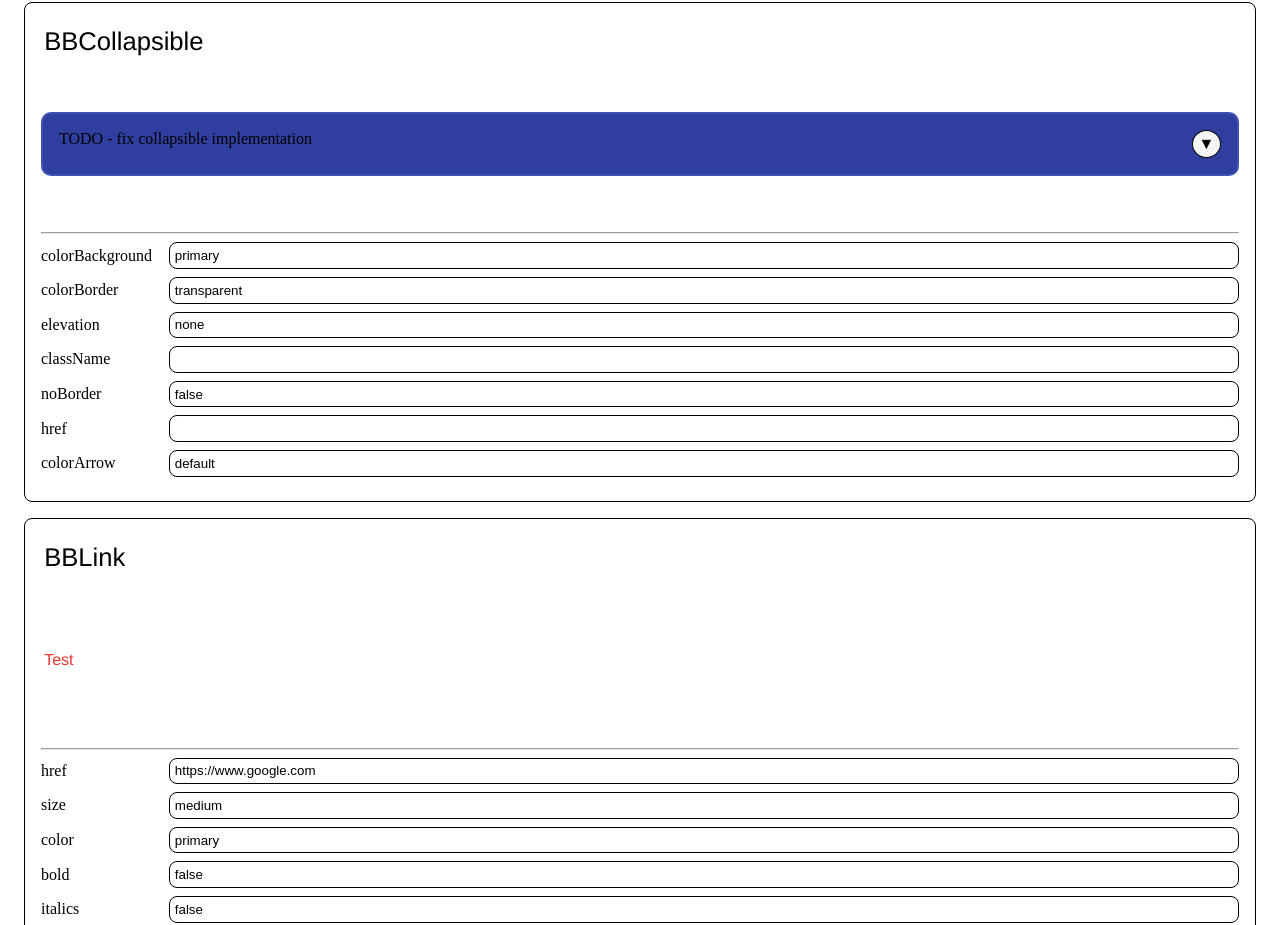
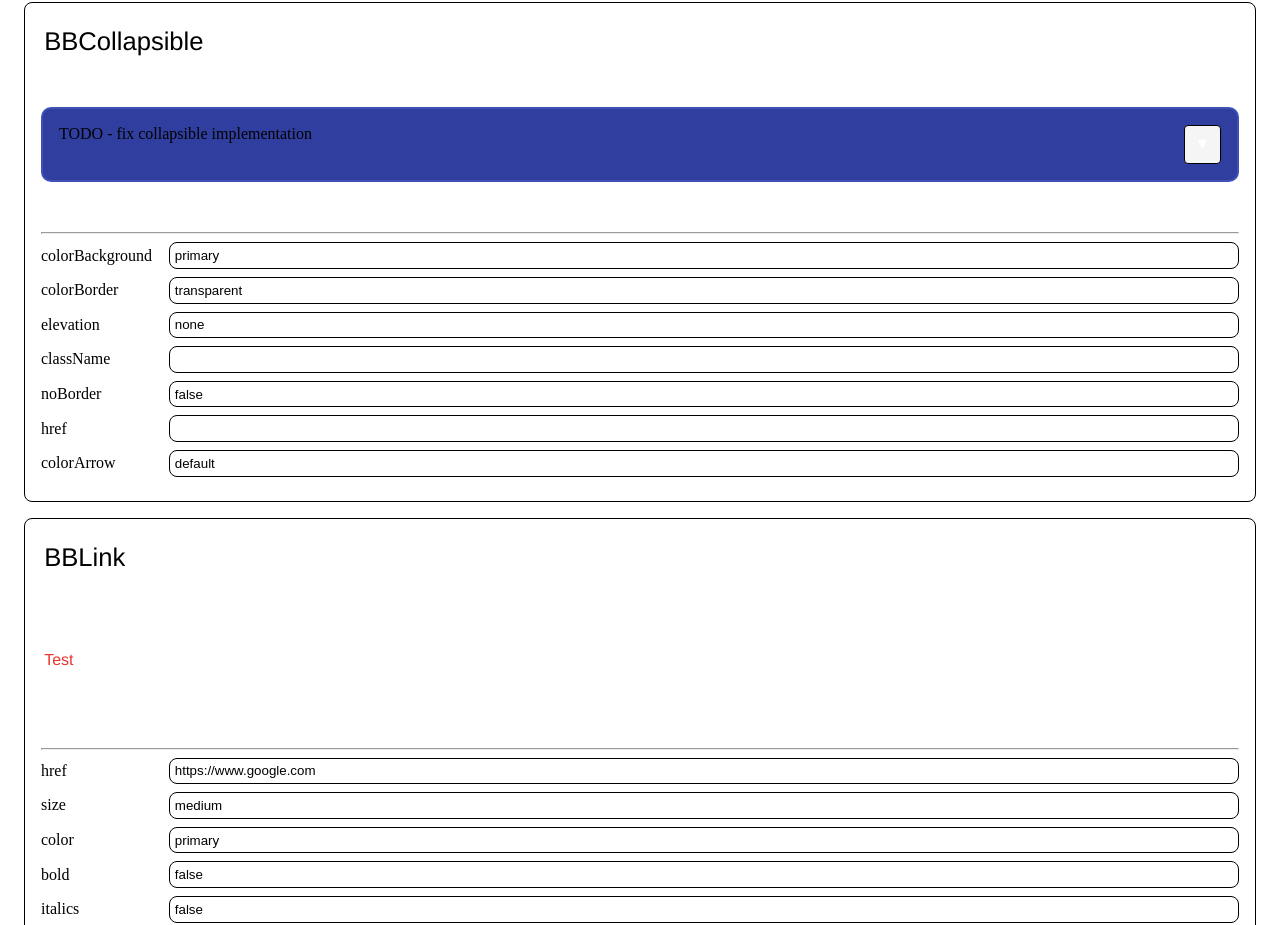
Before and after one commit to dan1229/nextjs-base-blocks, a Next.js app: page / in a window 1280 px wide. Shown: the part 2100-3025 px from the top of the page. Built offline with nearby package versions, Linux system fonts and the light colour scheme.

Commit message:
fix/bbcollapsible button stretch and styling (#60)
* changed bb collapsible to button

* styling fix

* lint

```diff
--- a/src/bbcollapsible/index.tsx
+++ b/src/bbcollapsible/index.tsx
@@ -1,5 +1,6 @@
 import classnames from 'classnames';
 import React, { useState, Children, cloneElement } from 'react';
+import BBButton from '../bbbutton';
 import BBCard from '../bbcard';
 import styles from './styles.module.scss';
 import type { IPropsBBCard } from '../bbcard';
@@ -49,7 +50,12 @@ const Header = ({ children, isExpanded, colorArrow = 'default', ...props }: IPro
   return (
     <BBCard.Header {...props} className={styles.mainCollapsibleHeader}>
       {children}
-      <div className={classnames(styles.containerArrow, styles[colorArrow])}>{isExpanded ? '▲' : '▼'}</div>
+      <BBButton
+        // on click is necessary to un-disable the button
+        onClick={() => {}}
+        text={isExpanded ? '▲' : '▼'}
+        className={classnames(styles.containerArrow, styles[colorArrow])}
+      />
     </BBCard.Header>
   );
 };
--- a/src/bbcollapsible/styles.module.scss
+++ b/src/bbcollapsible/styles.module.scss
@@ -20,8 +20,6 @@ $grey-light: var(--grey-light, #f5f5f5);
   flex-direction: row;
   justify-content: center;
   align-items: center;
-  padding: 0.25rem 0.35rem;
-  border-radius: 50%;
 }
 
 /**
```
